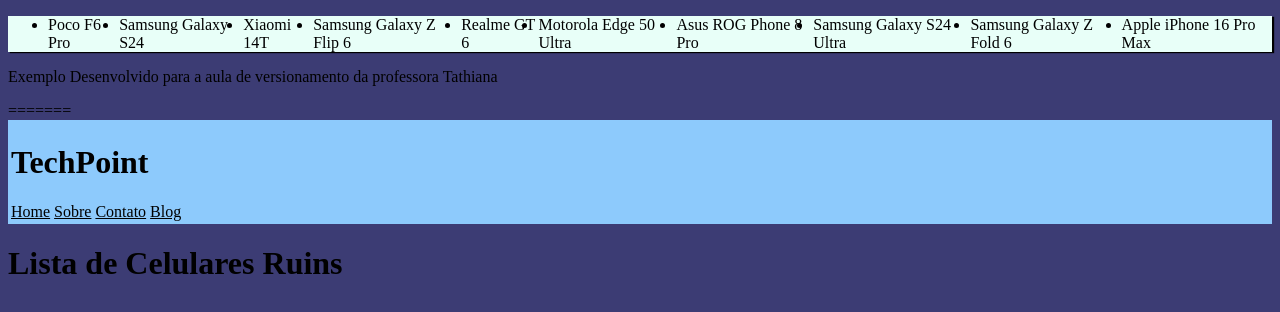
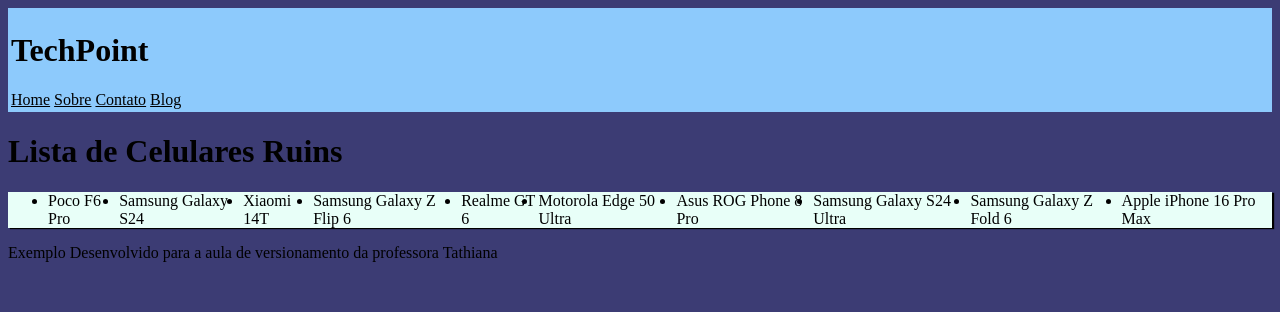
Before and after one commit to pedrocdsantos/avitidade, a plain HTML site: page index.html in a window 1280 px wide. Drawn offline with Linux system fonts and the light colour scheme.

Commit message:
Update index.html

```diff
--- a/index.html
+++ b/index.html
@@ -3,10 +3,22 @@
 <head>
   <meta charset="UTF-8">
   <meta name="viewport" content="width=device-width, initial-scale=1.0">
-
-  <title>Document</title>
+  <title>Lista de Telefones</title>
+  <link rel="stylesheet" href="css.css">
 </head>
 <body>
+  <header class="header">
+    <h1>TechPoint</h1>
+    <nav class="menu">
+        <a href="#">Home</a>
+        <a href="#">Sobre</a>
+        <a href="#">Contato</a>
+        <a href="#">Blog</a>
+    </nav>
+</header>
+
+<H1>Lista de Celulares Ruins</H1>
+
   <ul>
     <li>Poco F6 Pro</li>
     <li>Samsung Galaxy S24</li>
@@ -23,22 +35,4 @@
 <footer class="rodapezao">
   <p>Exemplo Desenvolvido para a aula de versionamento da professora Tathiana</p>
 </footer>
-=======
-  <title>Lista de Telefones</title>
-  <link rel="stylesheet" href="css.css">
-</head>
-<body>
-  <header class="header">
-    <h1>TechPoint</h1>
-    <nav class="menu">
-        <a href="#">Home</a>
-        <a href="#">Sobre</a>
-        <a href="#">Contato</a>
-        <a href="#">Blog</a>
-    </nav>
-</header>
-
-<H1>Lista de Celulares Ruins</H1>
-</body>
-
 </html>
```
